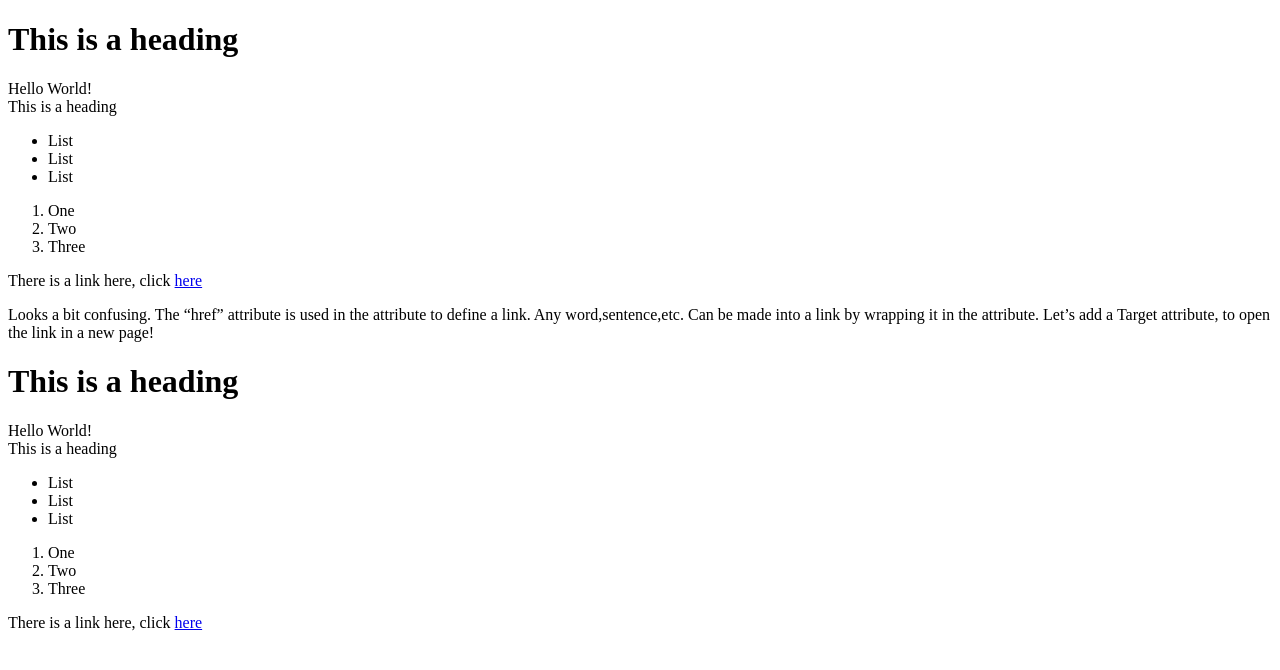
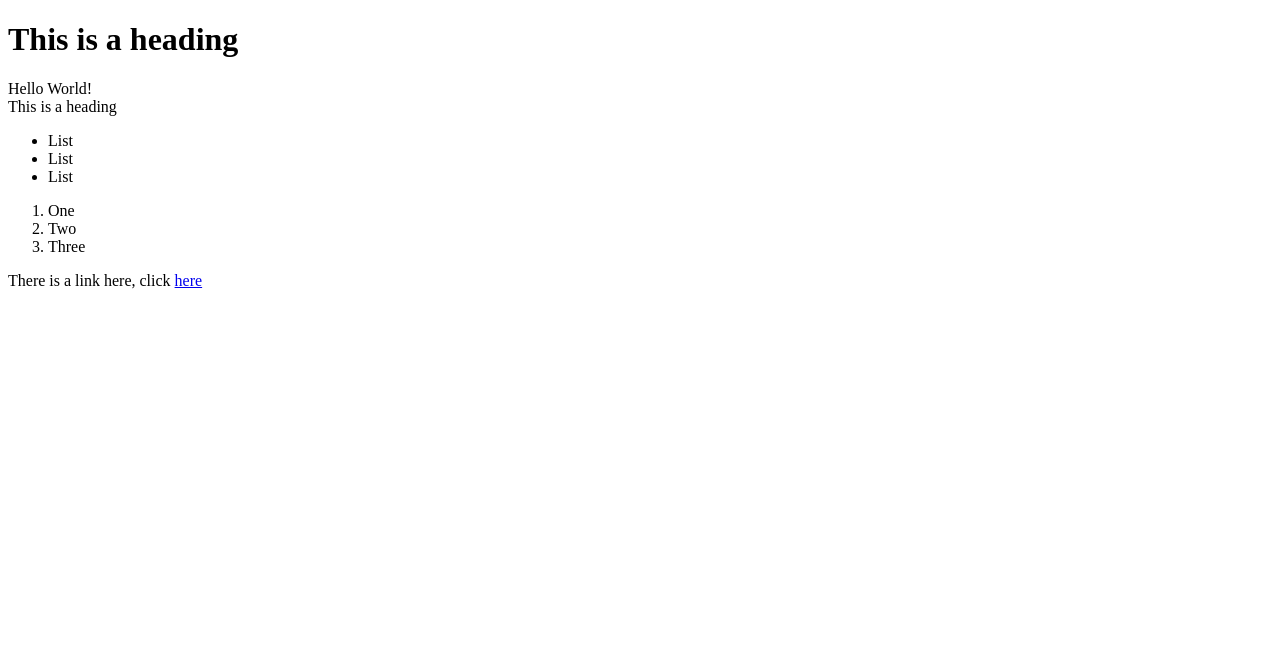
Before and after one commit to DemonixOmega/HTML_tutorial_page_2, a plain HTML site: page index.html in a window 1280 px wide. Drawn offline with Linux system fonts and the light colour scheme.

Commit message:
Update index.html

```diff
--- a/index.html
+++ b/index.html
@@ -14,25 +14,6 @@
 	<li>Two</li>
 	<li>Three</li>
 </ol>
-<p>There is a link here, click <a href=”https://www.wikipedia.org/”>here</a></p>
-	Looks a bit confusing. The “href” attribute is used in the <a> attribute to define a link. Any word,sentence,etc. Can be made into a link by wrapping it in the <a> attribute.
-Let’s add a Target attribute, to open the link in a new page!
-<!DOCTYPE html>
-<head>
-	<body>
-		<title>Page</title>
-<h1>This is a heading</h1>
-<p>Hello World!<br /> This is a heading</p>
-<ul>
-	<li>List</li>
-	<li>List</li>
-	<li>List</li>
-</ul>
-<ol>
-	<li>One</li>
-	<li>Two</li>
-	<li>Three</li>
-</ol>
-<p>There is a link here, click <a href=”https://www.wikipedia.org/”Target=”_blank”>here</a></p>
-  </body>
+<p>There is a link here, click <a href=”https://www.wikipedia.org/” target=”_blank”>here</a></p>
+</body>
 </head>
```
